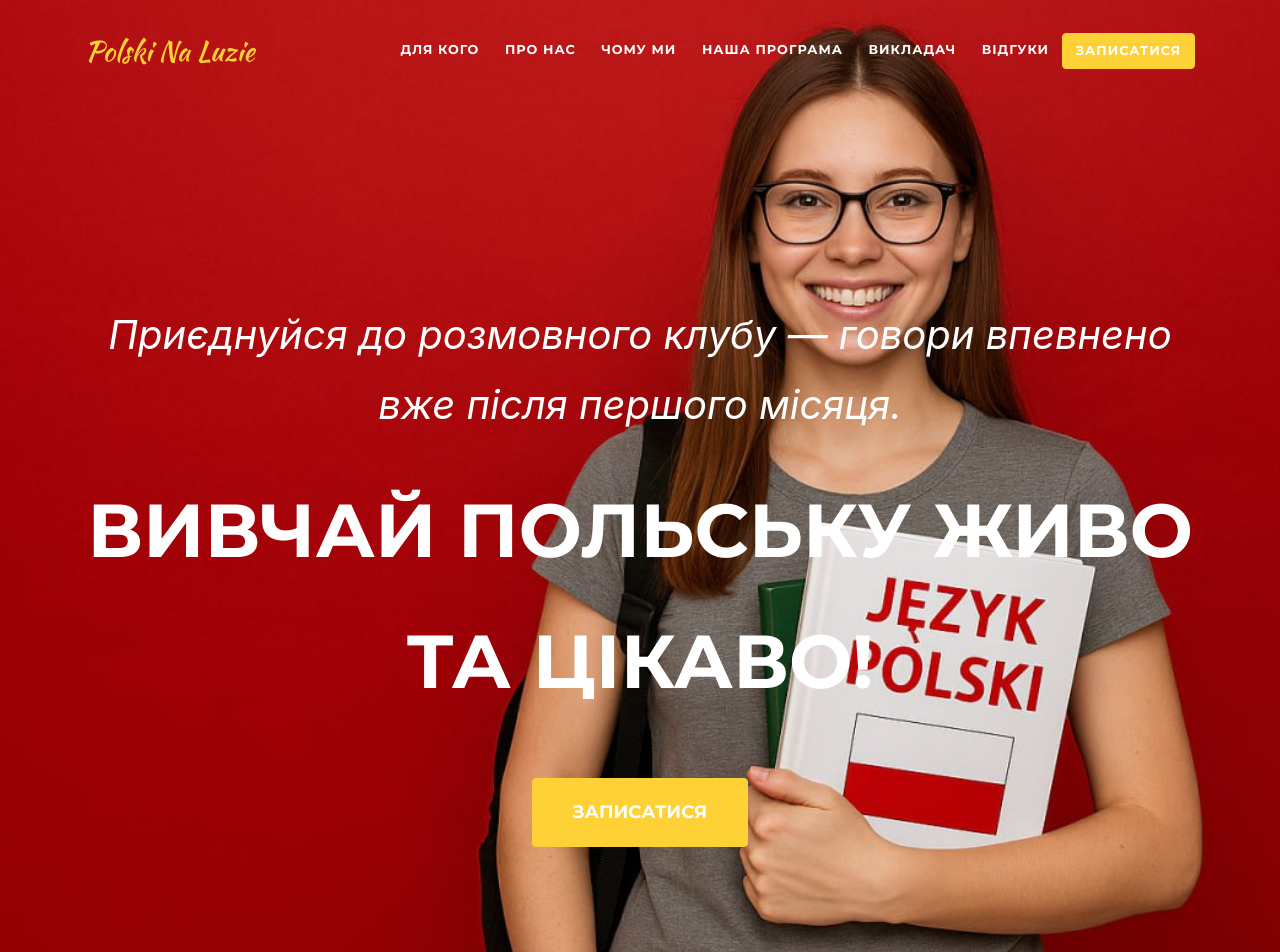
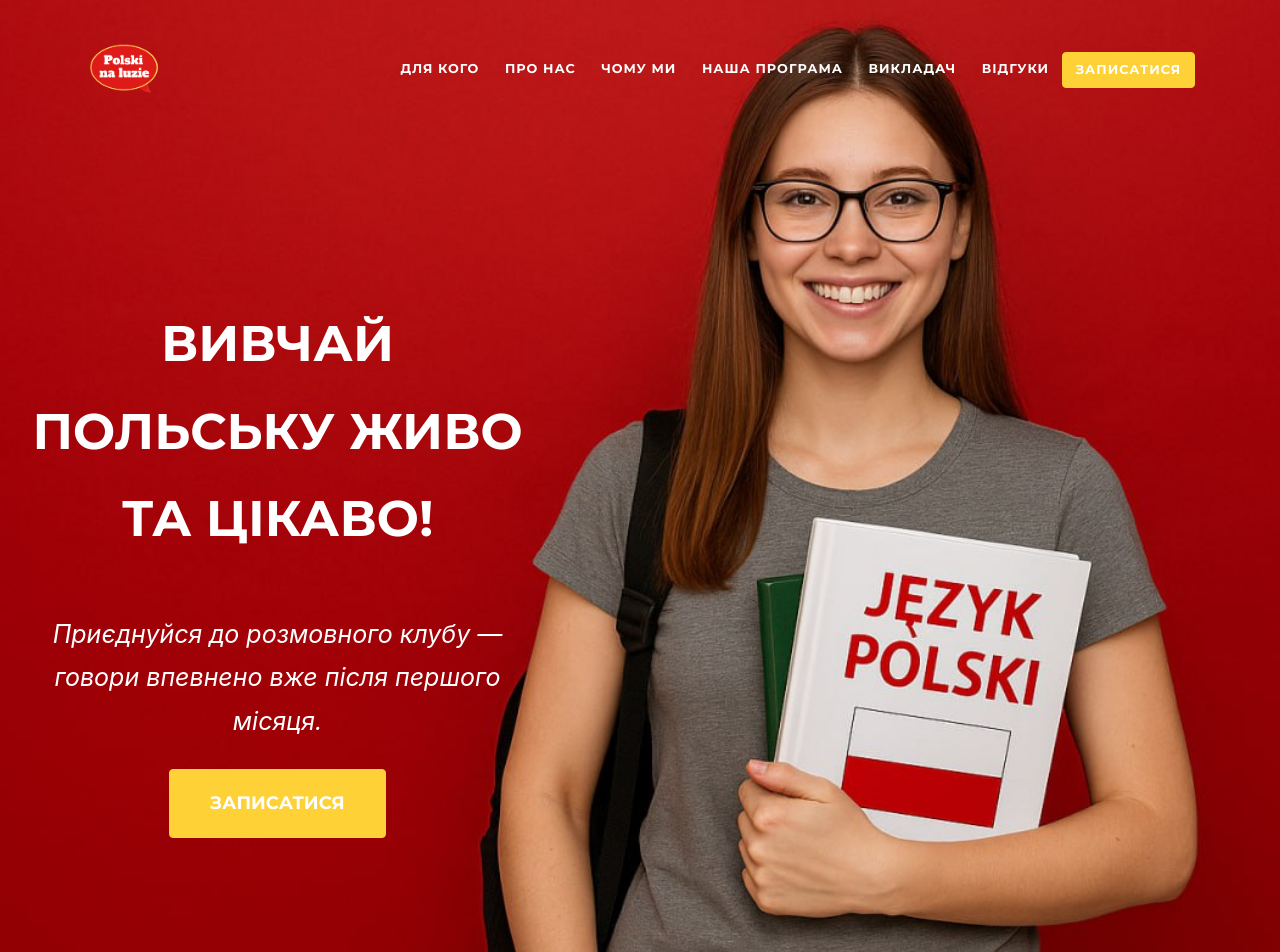
Before and after one commit to b8in/b8in.github.io, a Jekyll site: the page built from index.md, in a window 1280 px wide and 1400 px high. Shown: the top 952 px of the window. Built offline with Jekyll 4.4.1, drawn with Linux system fonts in a browser that asks for light colours; some web fonts are replaced; some of the changed text lies outside the part shown.

Commit message:
another update

```diff
--- a/_config.yml
+++ b/_config.yml
@@ -17,12 +17,14 @@ url    : "" # the base hostname & protocol for your site, e.g. http://example.co
 baseurl: "" # the subpath of your site, e.g. /blog
 
 title      : Polski Na Luzie
-email      : your-email@example.com #this is also the email contact forms will go to
+email      : polskinaluzie@yahoo.com #this is also the email contact forms will go to
 description: "Site description"
 author     : Your Name
-# logo:     #optional, defaults to site title
-  # path: assets\img\clients\creative-market.jpg
-  # height: 60 #height in px, defaults to 52px
+
+#optional, defaults to site title
+logo:
+  path: assets/img/logo.png
+  height: 80 #height in px, defaults to 52px
 
 locale: "en-US" # See available languages in _data/sitetext.yml
 
--- a/_data/sitetext.yml
+++ b/_data/sitetext.yml
@@ -135,7 +135,7 @@ en: &DEFAULT_EN
     subject: "Contact Form Submission"
     submit: "Записатися на пробний урок"
     our_contacts: "Наші контакти"
-    phone_number: "+380982144156"
+    phone_number: "+380(98)214-41-56"
     email_address: "polskinaluzie@yahoo.com"
 
   footer:
--- a/_includes/audience.html
+++ b/_includes/audience.html
@@ -37,7 +37,7 @@
       </p>
       <p>
         <i class="fas fa-check-circle"></i>
-        Для навчання у польських школах, університетах або курсах
+        Для навчання у польських школах, університетах або на курсах
       </p>
     </div>
   </div>
--- a/_includes/contact.html
+++ b/_includes/contact.html
@@ -49,8 +49,15 @@
         <div style="height: 50px;"></div>
         <h4 class="text-uppercase contact-title"> {{ site.data.sitetext[site.locale].contact.our_contacts }} </h4>
         <div class="contact-block">
-          <p>Телефон: <span class="contact-val"> {{ site.data.sitetext[site.locale].contact.phone_number }} </span></p>
-          <p>Імейл: <span class="contact-val"> {{ site.data.sitetext[site.locale].contact.email_address }} </span></p>
+          <p>
+            <img height="40" src="assets/img/telegram_logo.png"/>
+            <span class="contact-val">@polski_naluzie</span>
+          </p>
+          <p>
+            <img height="40" src="assets/img/viber_logo.png"/>
+            <span class="contact-val"> {{ site.data.sitetext[site.locale].contact.phone_number }} </span>
+          </p>
+          <p>E-mail: <span class="contact-val"> {{ site.data.sitetext[site.locale].contact.email_address }} </span></p>
         </div>
 
       </div>
--- a/_includes/navheader.html
+++ b/_includes/navheader.html
@@ -51,13 +52,13 @@
   <!-- Header -->
   {% if site.locale and site.locale != "" and site.locale != nil %}
   <header class="masthead">
-    <div class="container">
-      <div class="intro-text">
+    <div class="container row">
+      <div class="intro-text col-md-6 col-sm-12">
+        {%- if site.data.sitetext[site.locale].header.text -%}
+          <div class="intro-heading text-uppercase">{{ site.data.sitetext[site.locale].header.text | markdownify }}</div>
+        {%- endif -%}
         {%- if site.data.sitetext[site.locale].header.title -%}
           <div class="intro-lead-in">{{ site.data.sitetext[site.locale].header.title | markdownify }}</div>
-	  {%- endif -%}
-	  {%- if site.data.sitetext[site.locale].header.text -%}
-        <div class="intro-heading text-uppercase">{{ site.data.sitetext[site.locale].header.text | markdownify }}</div>
         {%- endif -%}
         {%- if site.data.sitetext[site.locale].header.button -%}
           <a class="btn btn-primary btn-xl text-uppercase js-scroll-trigger" href="{{ site.data.sitetext[site.locale].header.buttonlink }}">{{ site.data.sitetext[site.locale].header.button }}</a>
--- a/_sass/layout/_masthead.scss
+++ b/_sass/layout/_masthead.scss
@@ -32,14 +32,14 @@ header.masthead {
       padding-top: 300px;
       padding-bottom: 200px;
       .intro-lead-in {
-        font-size: 40px;
+        font-size: 25px;
         font-style: italic;
         line-height: 40px;
         margin-bottom: 25px;
         @include serif-font;
       }
       .intro-heading {
-        font-size: 75px;
+        font-size: 50px;
         font-weight: 700;
         line-height: 75px;
         margin-bottom: 50px;
```
Also changed, not shown: other parts of _includes/navheader.html (+1 -0 lines), assets/img/logo.png (added), assets/img/telegram_logo.png (added), assets/img/viber_logo.png (added). Lines whose indentation alone changed are shown as unchanged.
